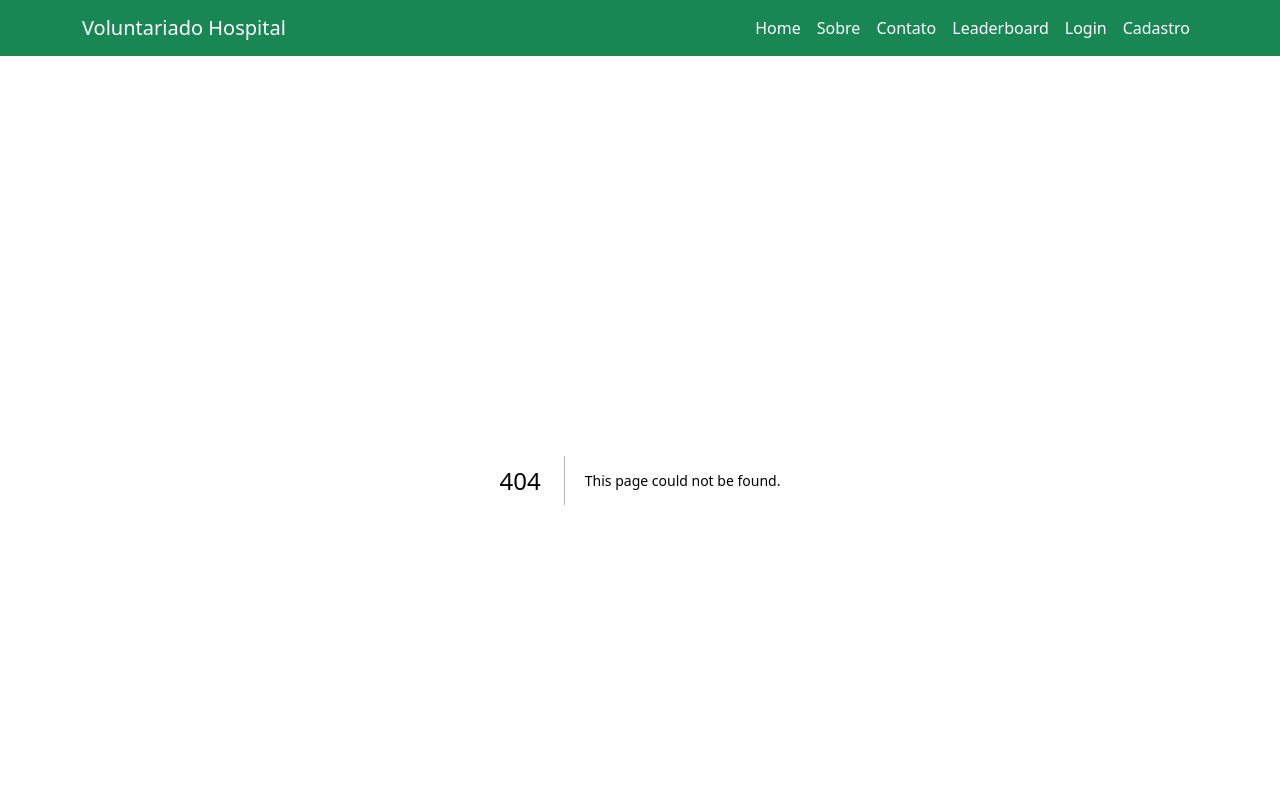
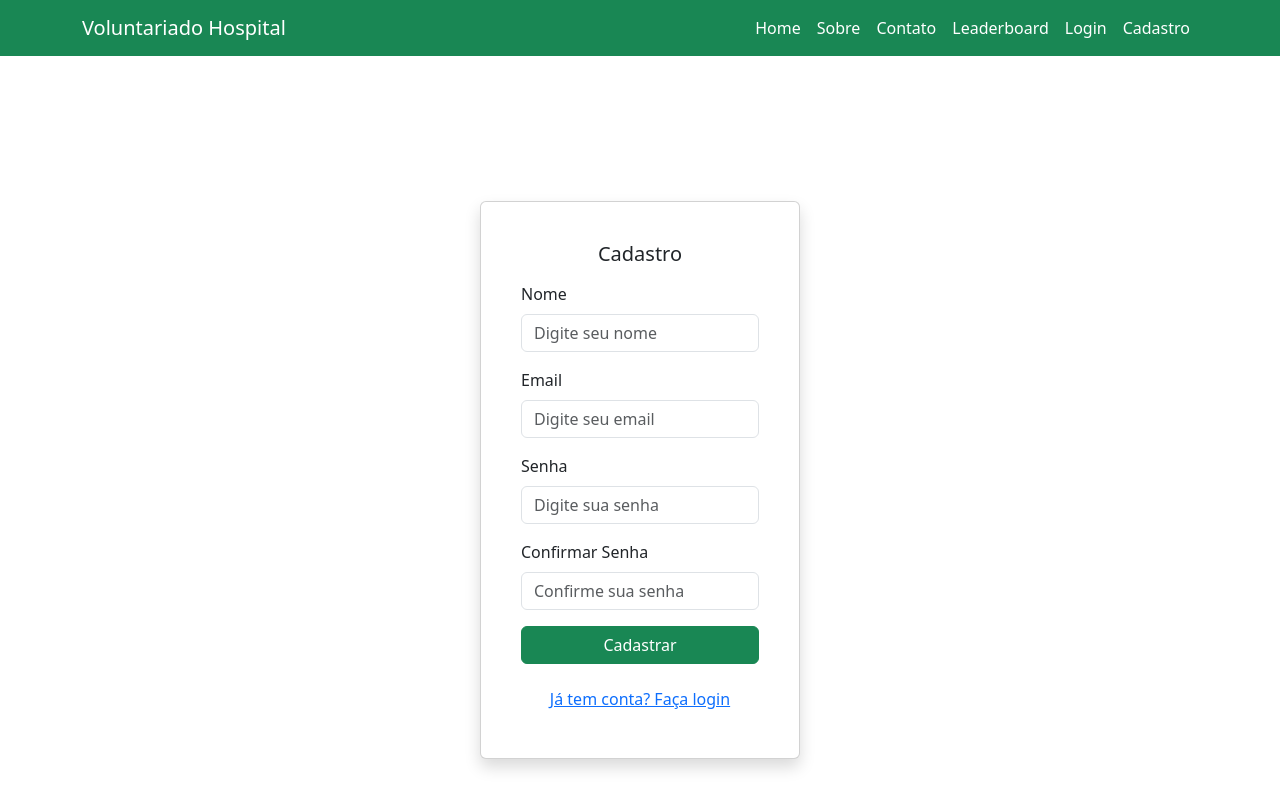
Before and after one commit to felipe-lima-flooxai/projeto-hospital-frontend, a Next.js app: page /auth/signup in a window 1280 px wide. Before the commit this address had no page. Shown: the top 800 px of the page. Built offline with nearby package versions, Linux system fonts and the light colour scheme.

Commit message:
feat: landing/login/signup prototypes

```diff
--- a/src/app/auth/login/page.tsx
+++ b/src/app/auth/login/page.tsx
@@ -1,17 +1,17 @@
 'use client'
 
 import { Container, Row, Col, Card, Form, Button } from 'react-bootstrap';
+//mesma coisa do login, muda mt não
 
 export default function LoginPage() {
   return (
-    <Container className="d-flex justify-content-center align-items-center" style={{ minHeight: '100vh' }}>
+    <Container className="d-flex justify-content-center align-items-center" style={{ minHeight: '80vh' }}>
       <Row>
         <Col>
           <Card className="p-4 shadow" style={{ width: '20rem' }}>
             <Card.Body>
               <Card.Title className="mb-3 text-center">Login</Card.Title>
 
-              {/* Formulário de login */}
               <Form>
                 <Form.Group className="mb-3" controlId="formBasicEmail">
                   <Form.Label>Email</Form.Label>
@@ -30,7 +30,6 @@ export default function LoginPage() {
                 </div>
               </Form>
 
-              {/* Botão de cadastro */}
               <div className="text-center">
                 <Button variant="link" href="/auth/register">
                   Não tem conta? Cadastre-se
--- /dev/null
+++ b/src/app/auth/signup/page.tsx
@@ -0,0 +1,56 @@
+'use client'
+
+import { Container, Row, Col, Card, Form, Button } from 'react-bootstrap';
+//cansei de botar dentro do jsx, vou falar aqui msm
+//Componentes interessantes usados:
+//Container/row/col, Card, Form/formGroup e Button
+
+export default function RegisterPage() {
+  return (
+    <Container className="d-flex justify-content-center align-items-center" style={{ minHeight: '100vh' }}>
+      <Row>
+        <Col>
+          <Card className="p-4 shadow" style={{ width: '20rem' }}>
+            <Card.Body>
+              <Card.Title className="mb-3 text-center">Cadastro</Card.Title>
+
+              <Form>
+                <Form.Group className="mb-3" controlId="formName">
+                  <Form.Label>Nome</Form.Label>
+                  <Form.Control type="text" placeholder="Digite seu nome" />
+                </Form.Group>
+
+                <Form.Group className="mb-3" controlId="formEmail">
+                  <Form.Label>Email</Form.Label>
+                  <Form.Control type="email" placeholder="Digite seu email" />
+                </Form.Group>
+
+                <Form.Group className="mb-3" controlId="formPassword">
+                  <Form.Label>Senha</Form.Label>
+                  <Form.Control type="password" placeholder="Digite sua senha" />
+                </Form.Group>
+
+                <Form.Group className="mb-3" controlId="formConfirmPassword">
+                  <Form.Label>Confirmar Senha</Form.Label>
+                  <Form.Control type="password" placeholder="Confirme sua senha" />
+                </Form.Group>
+
+                <div className="d-grid mb-3">
+                  <Button variant="success" type="submit">
+                    Cadastrar
+                  </Button>
+                </div>
+              </Form>
+
+              <div className="text-center">
+                <Button variant="link" href="/auth/login">
+                  Já tem conta? Faça login
+                </Button>
+              </div>
+            </Card.Body>
+          </Card>
+        </Col>
+      </Row>
+    </Container>
+  )
+}
--- a/src/app/layout.tsx
+++ b/src/app/layout.tsx
@@ -2,6 +2,7 @@
 
 import 'bootstrap/dist/css/bootstrap.min.css';
 import { Navbar, Container, Nav } from 'react-bootstrap';
+//layoutzinho básico usando vários componentes prontos de bootstrap
 
 export default function RootLayout({
   children,
@@ -23,7 +24,7 @@ export default function RootLayout({
                 <Nav.Link href="/contact" className='text-white'>Contato</Nav.Link>
                 <Nav.Link href="/leaderboard" className='text-white'>Leaderboard</Nav.Link>
                 <Nav.Link href="/auth/login" className='text-white'>Login</Nav.Link>
-                <Nav.Link href="/signup" className='text-white'>Cadastro</Nav.Link>
+                <Nav.Link href="/auth/signup" className='text-white'>Cadastro</Nav.Link>
               </Nav>
             </Navbar.Collapse>
           </Container>
--- a/src/app/page.tsx
+++ b/src/app/page.tsx
@@ -40,7 +40,7 @@ export default function LandingPage() {
           <Button variant="primary" href="/auth/login">
             Login
           </Button>
-          <Button variant="success" href="/auth/register">
+          <Button variant="success" href="/auth/signup">
             Registro
           </Button>
         </Col>
```
